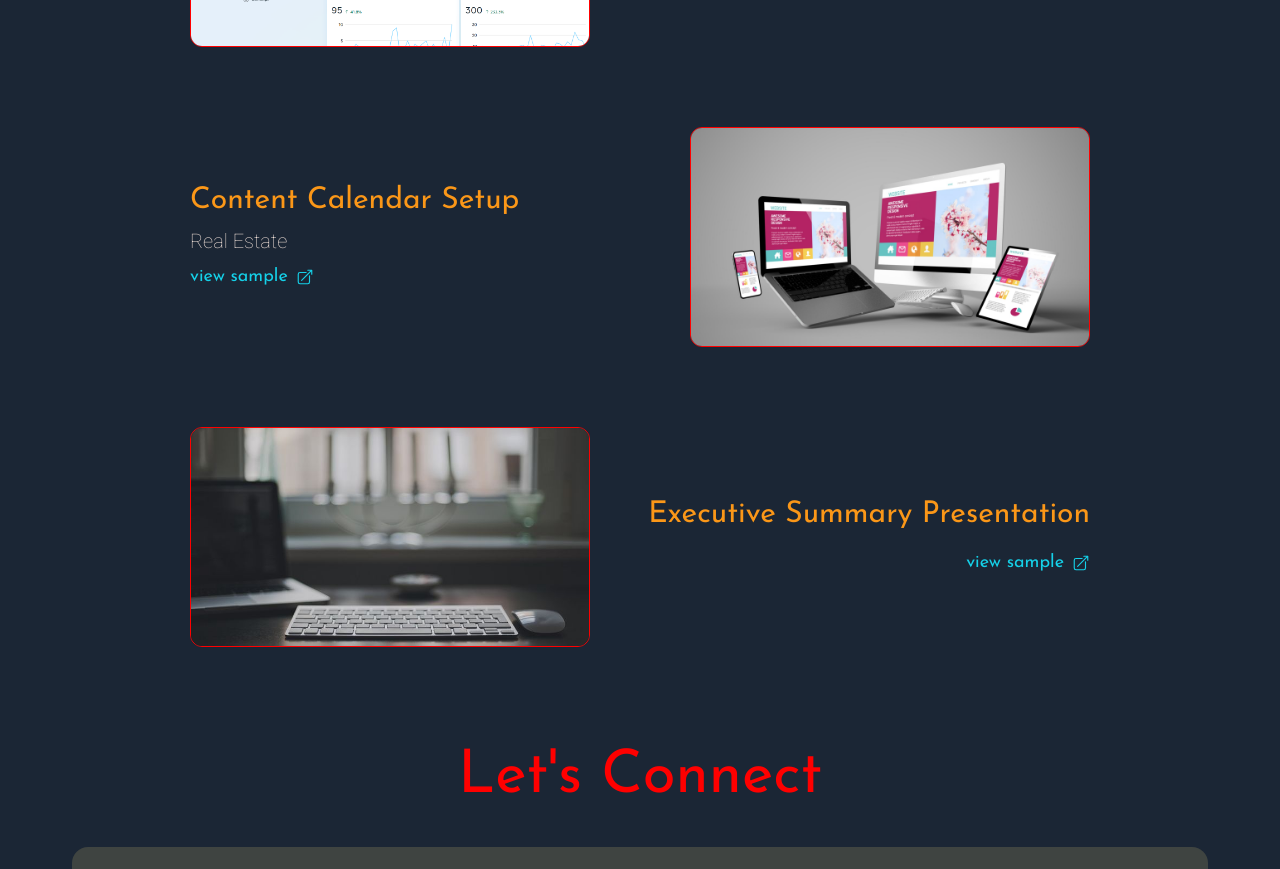
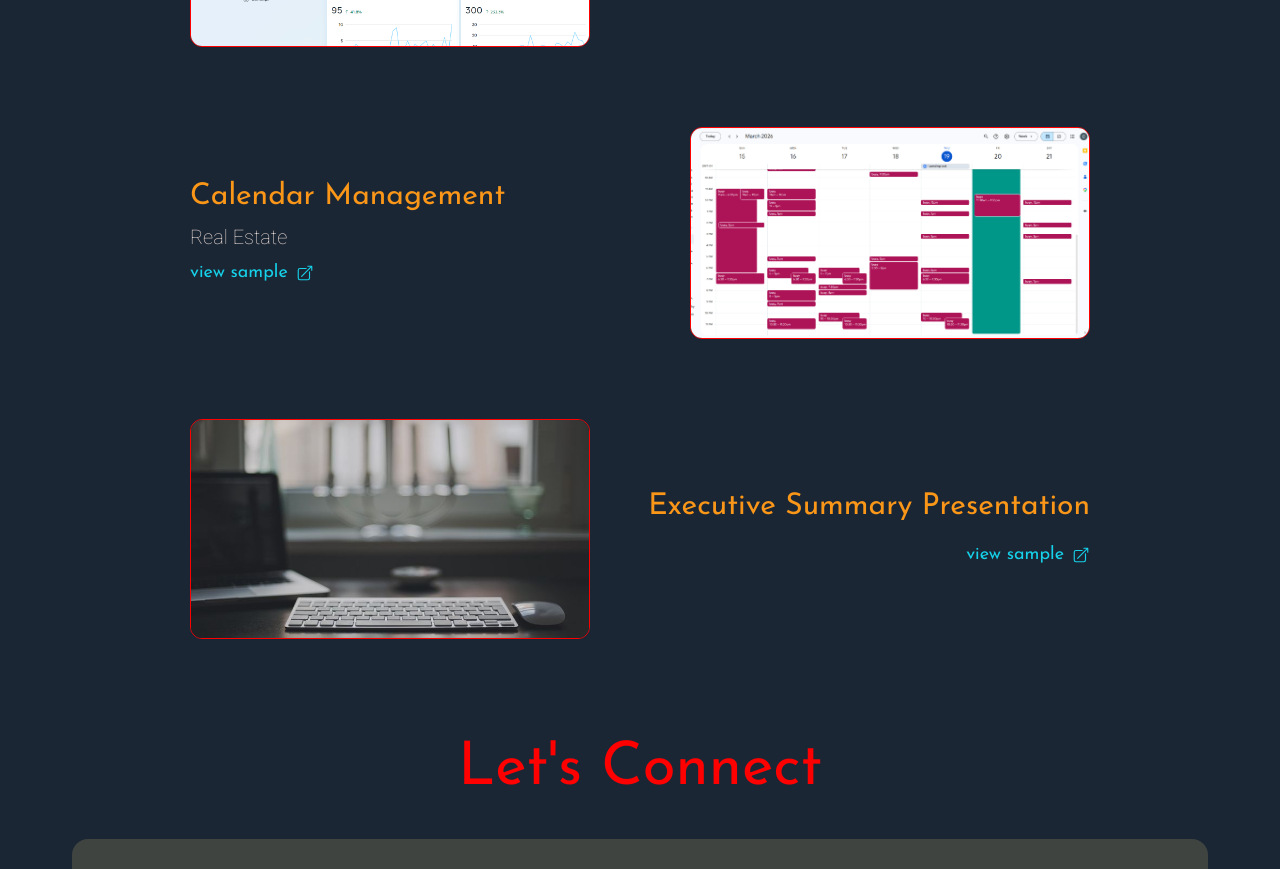
Before and after one commit to Carole27888/my-recent-portfolio, a React (Vite) app: page / in a window 1280 px wide. Shown: the part 5060-5929 px from the top of the page. Built offline with nearby package versions, Linux system fonts and the light colour scheme.

Commit message:
Added smm

```diff
--- a/src/components/ProjectsSection/ProjectsMain.jsx
+++ b/src/components/ProjectsSection/ProjectsMain.jsx
@@ -37,13 +37,13 @@ const projects = [
         year: "Service Business",
         align: "right",
         image: "./images/SCCC.png",
-        link: "images/SMMM.pdf",
+        link: "./images/SMMM (1).pdf",
     },
     {
-        name: "Content Calendar Setup",
+        name: "Calendar Management",
         year: "Real Estate",
         align: "left",
-        image: "./images/website-img-1.jpg",
+        image: "./images/calendar.png",
         link: "#contact",
     },
     {
```
Also changed, not shown: public/images/calendar.png (added), 1 other file (tests, documents, lock files or other folders).
